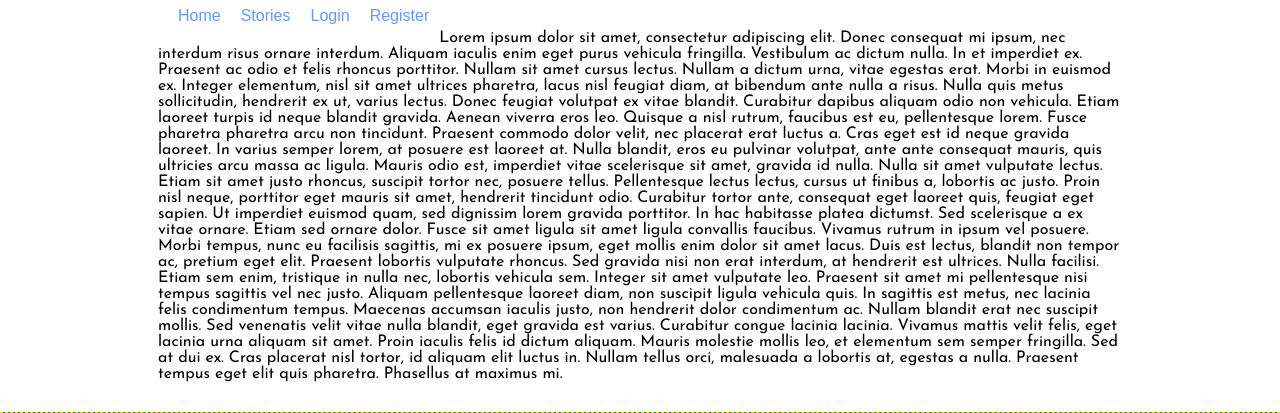
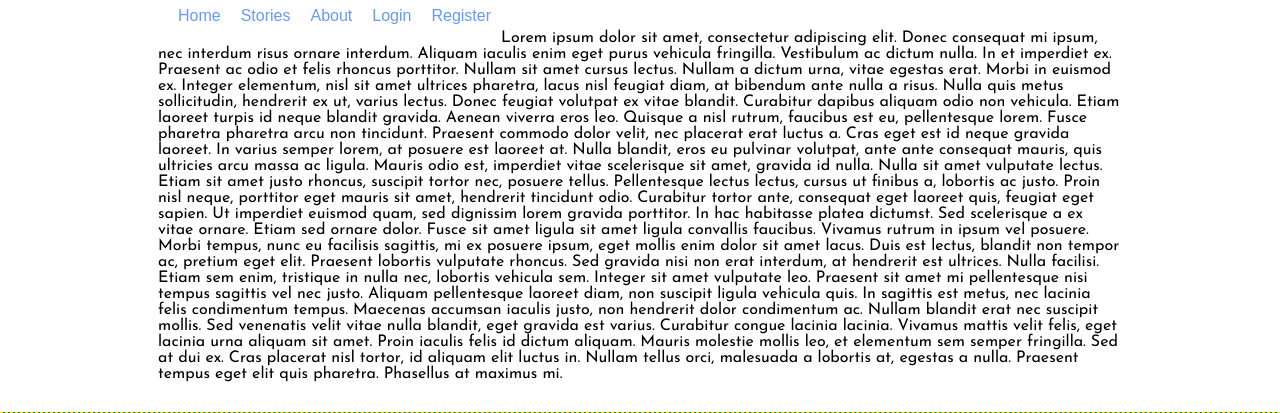
Before and after one commit to GaryB91/whitleysworld, a Django app: page / in a window 1280 px wide. Shown: the part 71-484 px from the top of the page. Run offline with Django 3.2, Linux system fonts and the light colour scheme; parts of the project's set-up code (start-up, migrations or seed data) failed here and were passed over; some web fonts are replaced.

Commit message:
hopefully urls are now fixed?

```diff
--- a/home/urls.py
+++ b/home/urls.py
@@ -12,5 +12,5 @@ urlpatterns = [
     url(r'^about/$', AboutView.as_view(), name='about'),
     url(r'^register/$', RegisterView.as_view(), name='register'),
     url(r'^login/$', LoginView.as_view(), name='login'),
-    url(r'^logout/$', LogoutView.as_view(), name='logout'),
+    url(r'^logout/$', LogoutView.as_view(), name='logout')
 ]
--- a/project/urls.py
+++ b/project/urls.py
@@ -18,6 +18,6 @@ from django.contrib import admin
 
 urlpatterns = [
     url(r'^admin/', admin.site.urls),
-    url(r'^$', include('home.urls')),
+    url(r'^', include('home.urls')),
     url(r'^stories/', include('story.urls'))
 ]
--- a/templates/base.html
+++ b/templates/base.html
@@ -93,7 +93,7 @@
 					<ul id='nav' class='nav'>
 						<li><a href="{% url 'home:home' %}" class='links'>Home</a></li>
 						<li><a href="{% url 'story:stories' %}" class='links'>Stories</a></li>
-						{# <li><a href="{% url 'home:about' %}" class='links'>About</a></li> #}
+						<li><a href="{% url 'home:about' %}" class='links'>About</a></li>
                                                 {% if user.is_authenticated %}
                                                 	<li><a href="{% url 'home:logout' %}" class="links">Logout</a></li>
                                                 {% else %}
```
